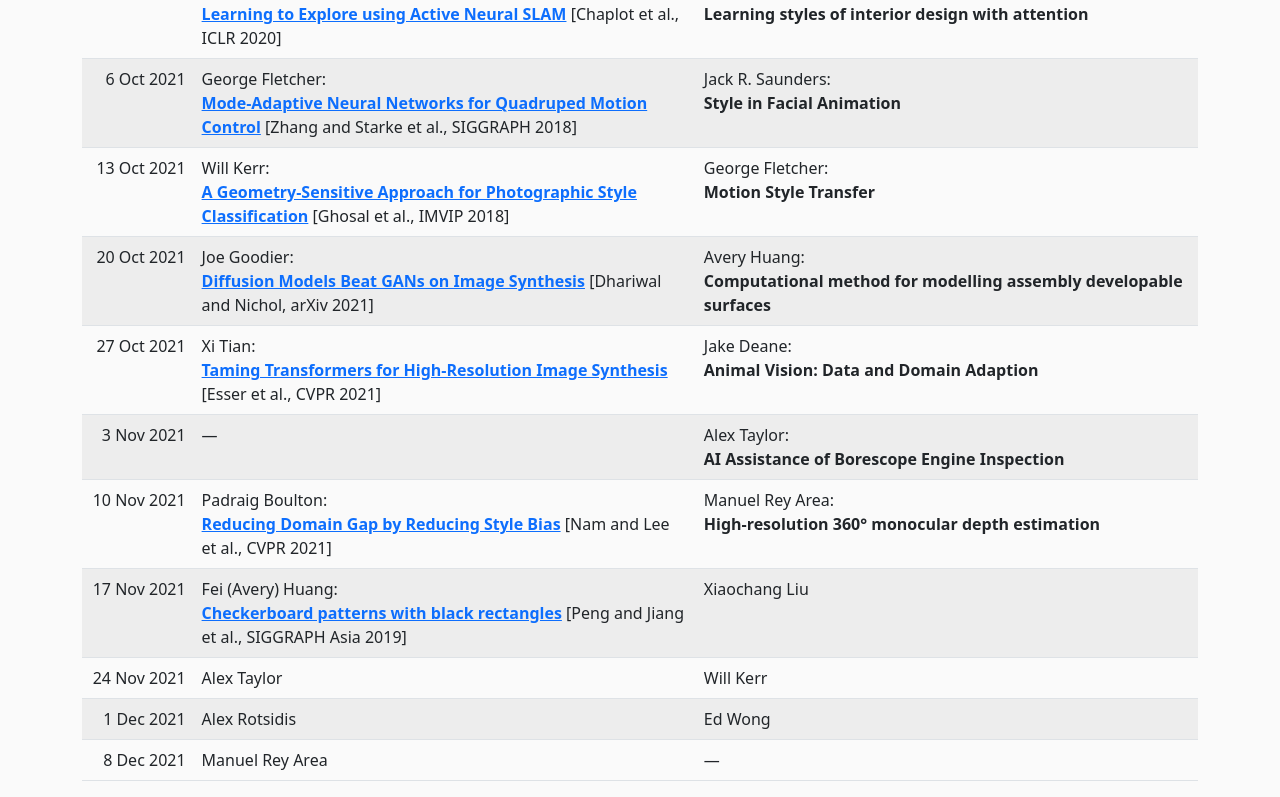
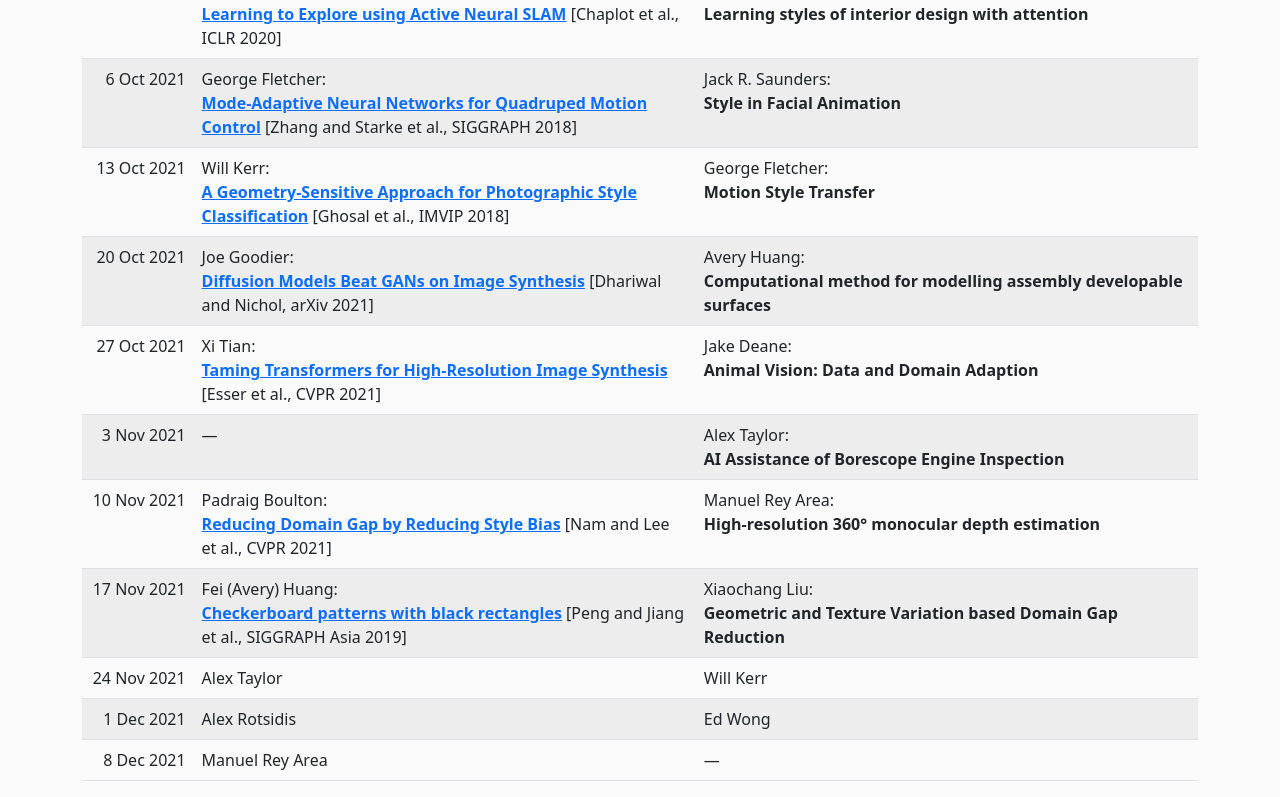
Before and after one commit to vcbath/vcbath.github.io, a plain HTML site: page index.html in a window 1280 px wide. Shown: the part 1893-2690 px from the top of the page. Drawn offline with nearby package versions, Linux system fonts and the light colour scheme.

Commit message:
Add topic

```diff
--- a/index.html
+++ b/index.html
@@ -170,7 +170,7 @@
         <tr>
           <td>17&nbsp;Nov&nbsp;2021</td>
           <td>Fei (Avery) Huang:<br><a href="https://repository.kaust.edu.sa/handle/10754/660118"><b>Checkerboard patterns with black rectangles</b></a> [Peng and Jiang et al., SIGGRAPH Asia 2019]</td>
-          <td>Xiaochang Liu</td>
+          <td>Xiaochang Liu:<br><b>Geometric and Texture Variation based Domain Gap Reduction</b></td>
         </tr>
         <tr>
           <td>24&nbsp;Nov&nbsp;2021</td>
```
